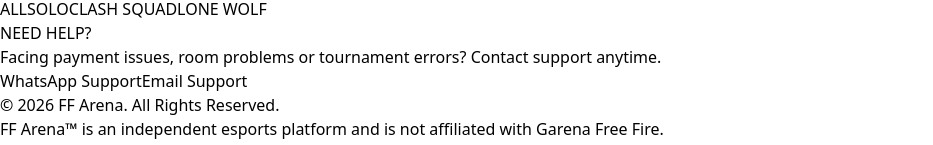
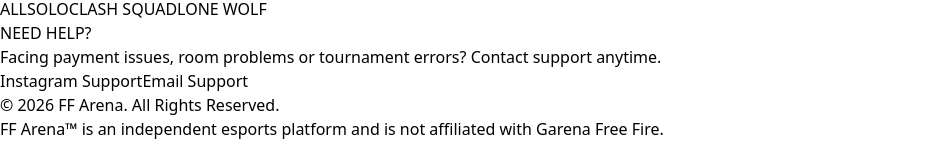
Before and after one commit to jenishthummar222/Tournaments, a React (Vite) app in the folder ff-tournament/: page / in a window 1280 px wide. Shown: the part 2307-2452 px from the top of the page, without its empty margins (0-933 px from the left). Built offline with nearby package versions, Linux system fonts and the light colour scheme; no server answers.

Commit message:
update main

```diff
--- a/ff-tournament/src/components/Home.jsx
+++ b/ff-tournament/src/components/Home.jsx
@@ -725,23 +725,27 @@
 
               <a
 
-                href="https://wa.me/917202920648"
+                href="https://instagram.com/ff.arena.tournaments"
 
                 target="_blank"
+
+                rel="noopener noreferrer"
 
                 className="
                 px-8 py-4
                 rounded-2xl
-                bg-green-500
-                text-black
+                bg-gradient-to-r
+                from-pink-500
+                via-red-500
+                to-yellow-500
+                text-white
                 font-black
                 hover:scale-105
                 transition-all
                 "
-
               >
 
-                WhatsApp Support
+                Instagram Support
 
               </a>
 
@@ -759,7 +763,6 @@
               inline-block
               font-bold
               "
-
             >
 
               Email Support
--- a/ff-tournament/src/components/User/Dashboard.jsx
+++ b/ff-tournament/src/components/User/Dashboard.jsx
@@ -3354,24 +3354,29 @@
 
             <div className="flex flex-wrap gap-5">
 
-              <a
-
-                href="https://wa.me/917202920648"
+               <a
+
+                href="https://instagram.com/ff.arena.tournaments"
 
                 target="_blank"
+
+                rel="noopener noreferrer"
 
                 className="
                 px-8 py-4
                 rounded-2xl
-                bg-green-500
-                text-black
+                bg-gradient-to-r
+                from-pink-500
+                via-red-500
+                to-yellow-500
+                text-white
                 font-black
                 hover:scale-105
                 transition-all
                 "
               >
 
-                WhatsApp Support
+                Instagram Support
 
               </a>
 
```
